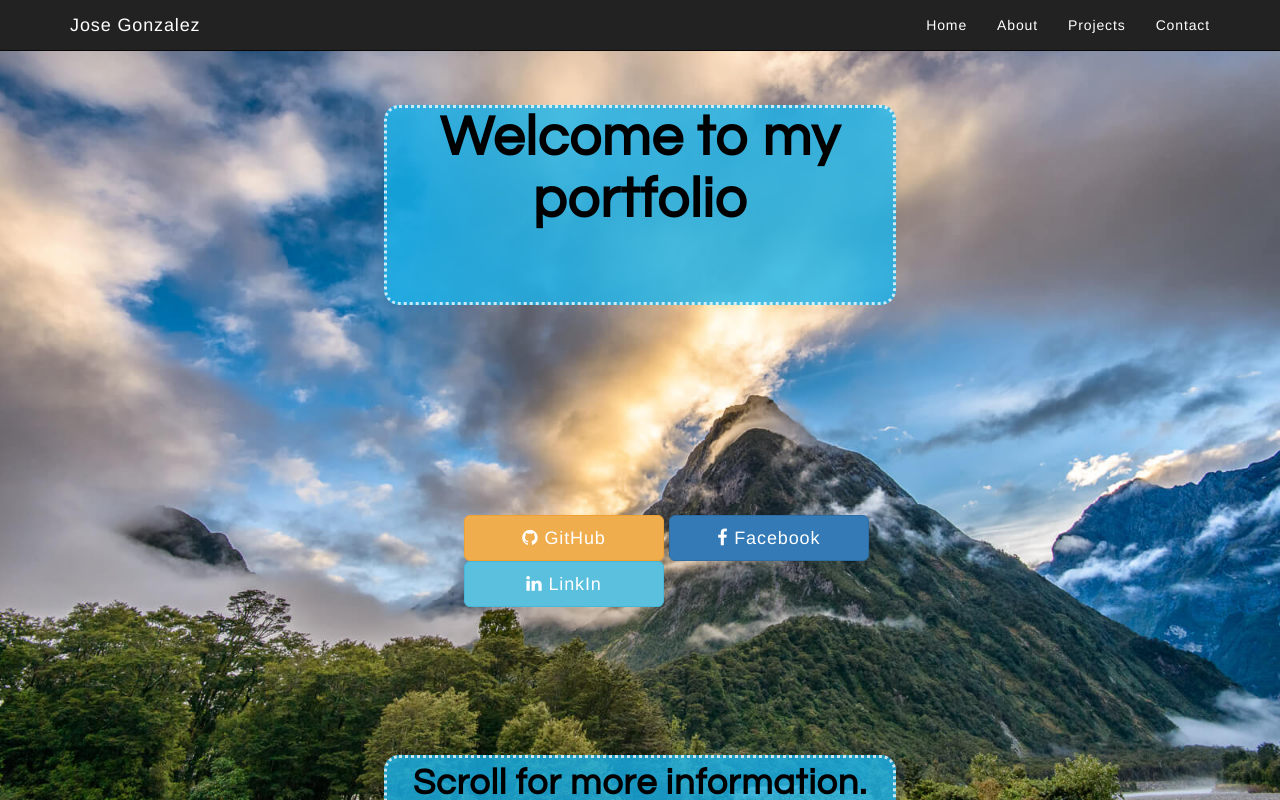
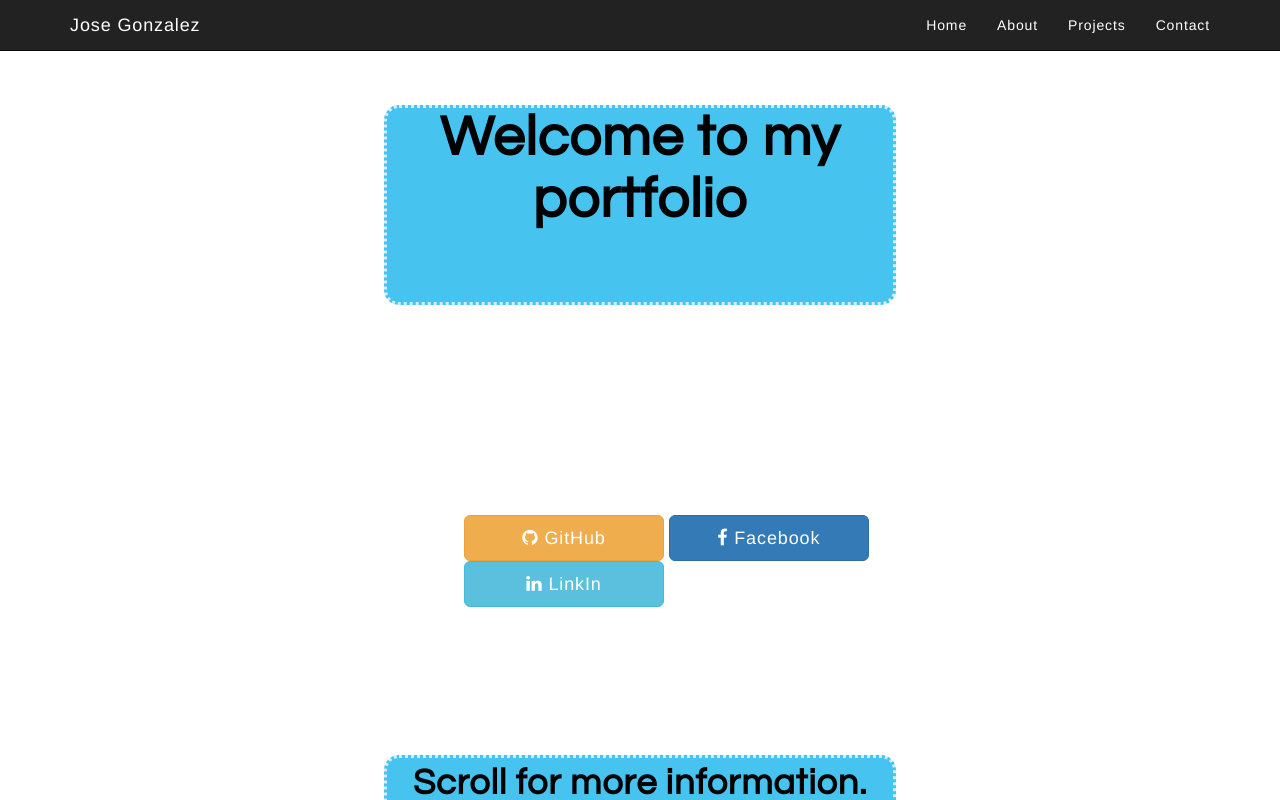
Before and after one commit to sneezyxl/Portfolio, a plain HTML site: page index.html in a window 1280 px wide. Drawn offline with nearby package versions, Linux system fonts and the light colour scheme.

Commit message:
test
testing github and netlify changes

```diff
--- a/Asset/CSS/color.css
+++ b/Asset/CSS/color.css
@@ -170,7 +170,7 @@ border-color:blue;
 
 
 #Home {
-  background: url(../im/home.jpg) no-repeat center center scroll;
+  background: url(../im/home.jp) no-repeat center center scroll;
   -moz-background-size: cover;
   -o-background-size: cover;
   background-size: cover;
```
